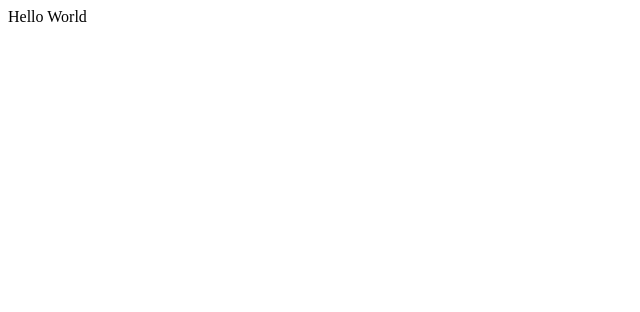
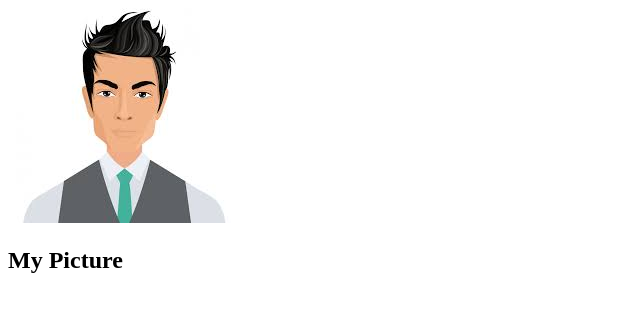
Before and after one commit to ibitcm/my-repo-from-remote, a plain HTML site: page index.html in a window 1280 px wide. Shown: the whole page, without its empty margins (0-640 px from the left). Drawn offline with Linux system fonts and the light colour scheme.

Commit message:
Changed Hello world with img and h2 to display simple profile data. Image file added in the folder images and used as resource in the img element in index.html file

```diff
--- a/index.html
+++ b/index.html
@@ -2,7 +2,10 @@
 <html>
     <head>
         <body>
-            Hello World
+            <div>
+                <img src="images/images.jpeg" alt="profile image" />
+                <h2>My Picture</h2>
+             </div>
         </body>
     </head>
 </html>
```
Also changed, not shown: images/images.jpeg (added).
